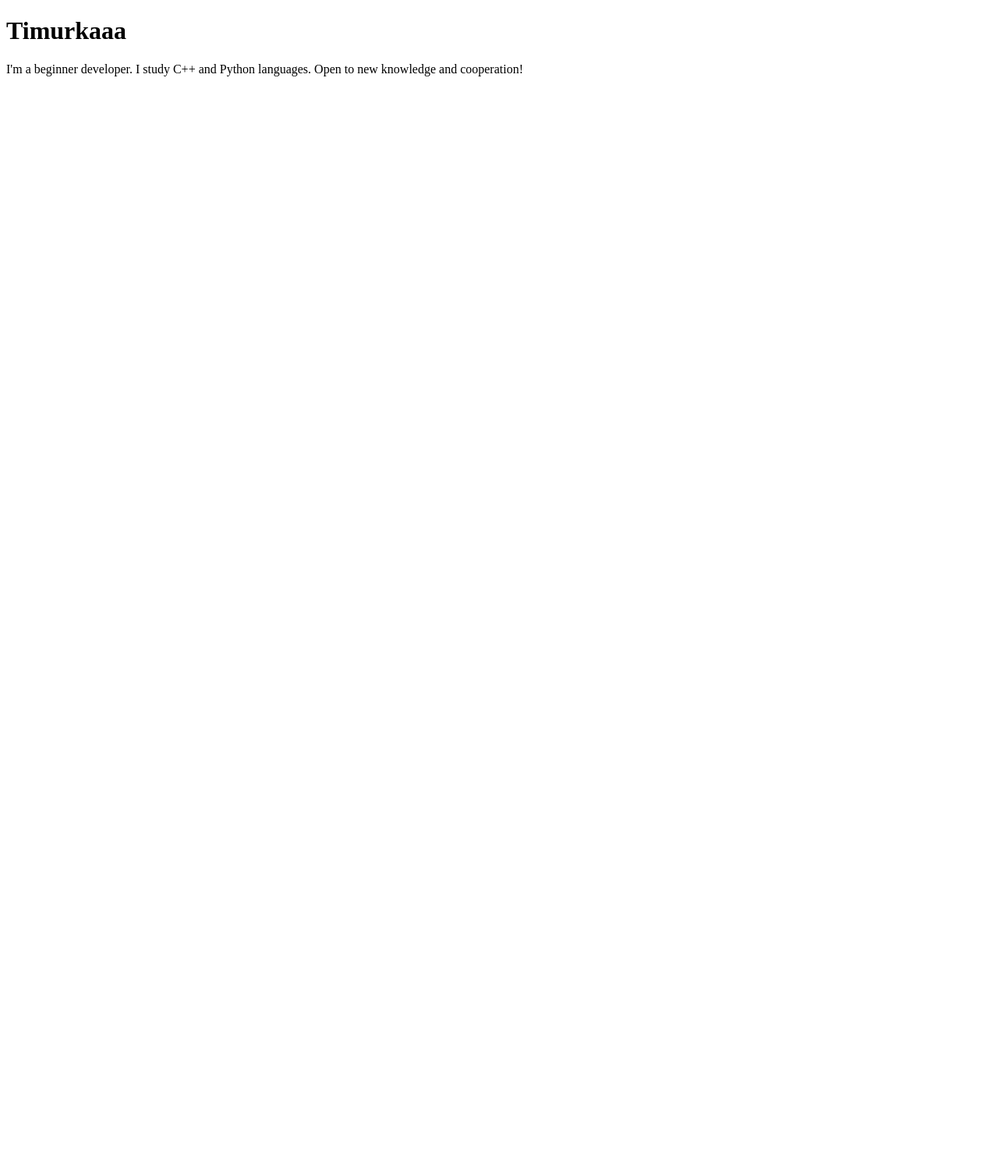
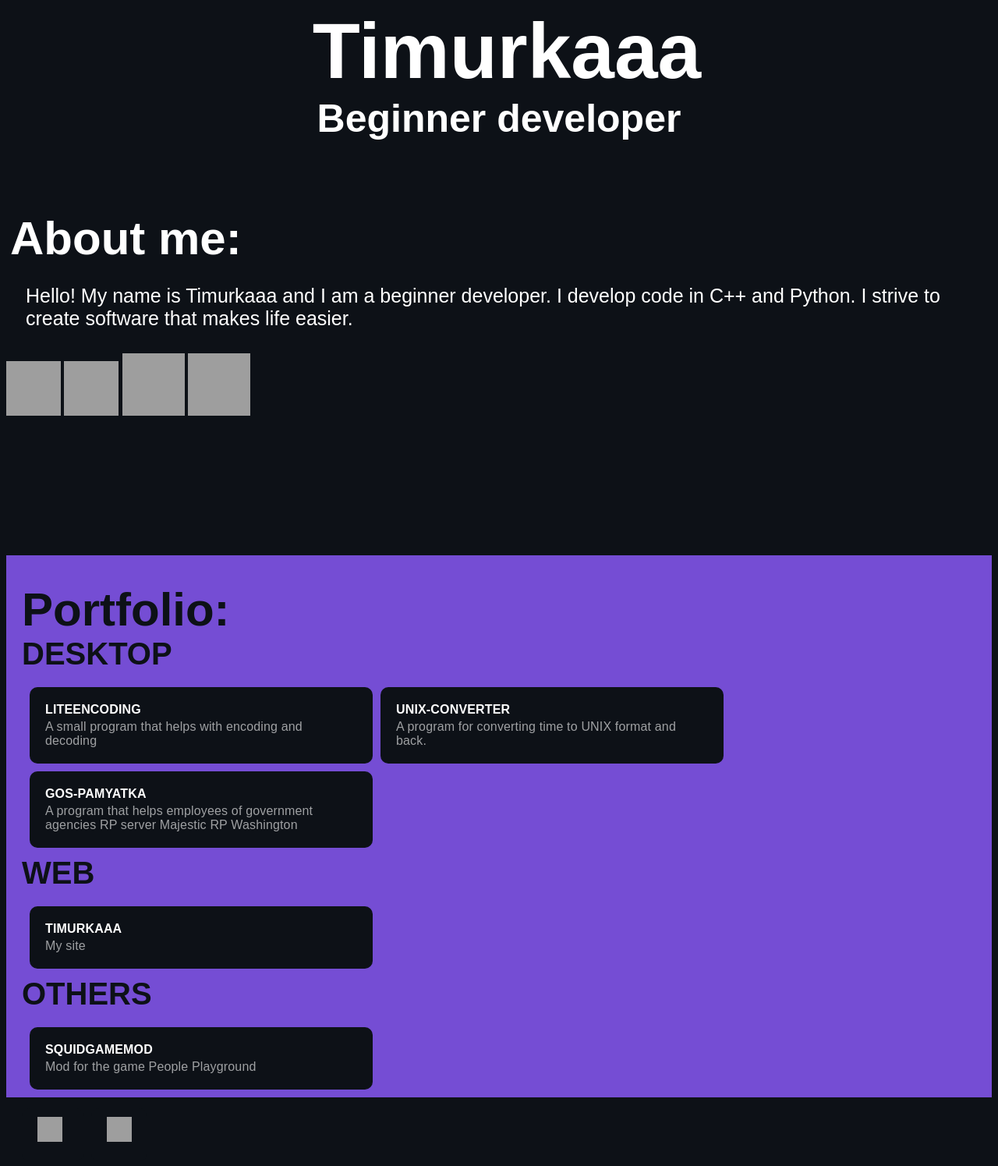
Before and after one commit to Timurkaaaaaaa/Timurkaaaaaaa.github.io, a plain HTML site: page index.html in a window 1280 px wide. Shown: the whole page at 78% size. Before the commit the page ends 800 px from the top, so only its background shows below. Drawn offline with Linux system fonts and the light colour scheme; grey boxes are pictures that could not be loaded.

Commit message:
🟢Publish page

```diff
--- a/index.html
+++ b/index.html
@@ -3,9 +3,70 @@
 <head>
     <meta charset="UTF-8">
     <title>Title</title>
+    <link rel="stylesheet" href="style.css">
 </head>
 <body>
-    <h1>Timurkaaa</h1>
-    I'm a beginner developer. I study C++ and Python languages. Open to new knowledge and cooperation!
+    <section id="welcome">
+        <h1 align="center" style="opacity: 1; transform: none;">Timurkaaa</h1>
+        <h3 align="center" style="opacity: 1; transform: none;">Beginner developer</h3>
+        <br><br><br><br><br>
+
+        <h2 style="opacity: 1; transform: none;">About me:</h2>
+        <p>Hello! My name is Timurkaaa and I am a beginner developer. I develop code in C++ and Python. I strive to create software that makes life easier.</p>
+    </section>
+    <section id="skills">
+        <img src="https://cdn.jsdelivr.net/gh/devicons/devicon@latest/icons/python/python-original.svg" height="70" width="70"/>
+        <img src="https://cdn.jsdelivr.net/gh/devicons/devicon@latest/icons/cplusplus/cplusplus-original.svg" height="70" width="70"/>
+        <img src="https://cdn.jsdelivr.net/gh/devicons/devicon@latest/icons/html5/html5-original-wordmark.svg" height="80" width="80"/>
+        <img src="https://cdn.jsdelivr.net/gh/devicons/devicon@latest/icons/css3/css3-original-wordmark.svg" height="80" width="80"/>
+    </section>
+    <br><br><br><br><br><br><br><br><br>
+    <section id="portfolio">
+        <h2 style="opacity: 1; transform: none;">Portfolio:</h2>
+        <h4>DESKTOP</h4>
+        <div class="portfolio">
+            <a href="https://github.com/Timurkaaaaaaa/LiteEncoding/" target="_blank">
+                LiteEncoding
+                <span>A small program that helps with encoding and decoding</span>
+            </a>
+            <a href="https://github.com/Timurkaaaaaaa/UNIX-Converter/" target="_blank">
+                UNIX-Converter
+                <span>A program for converting time to UNIX format and back.</span>
+            </a>
+            <a href="https://github.com/Timurkaaaaaaa/UNIX-Converter/" target="_blank">
+                GOS-Pamyatka
+                <span>A program that helps employees of government agencies RP server Majestic RP Washington</span>
+            </a>
+        </div>
+        <h4>WEB</h4>
+        <div class="portfolio">
+            <a href="https://timurkaaaaaaa.github.io/" target="_blank">
+                Timurkaaa
+                <span>My site</span>
+            </a>
+        </div>
+        <h4>OTHERS</h4>
+        <div class="portfolio">
+            <a href="https://steamcommunity.com/sharedfiles/filedetails/?id=3405947250" target="_blank">
+                SquidGameMod
+                <span>Mod for the game People Playground</span>
+            </a>
+        </div>
+    </section>
+    <section id="socials">
+        <p align="left">
+            <a href="https://discord.com/users/771247907315384320/" target="_blank" rel="noreferrer">
+                <picture>
+                    <source media="(prefers-color-scheme: dark)" srcset="https://raw.githubusercontent.com/danielcranney/readme-generator/main/public/icons/socials/discord-dark.svg" />
+                    <source media="(prefers-color-scheme: light)" srcset="https://raw.githubusercontent.com/danielcranney/readme-generator/main/public/icons/socials/discord.svg" />
+                    <img src="https://raw.githubusercontent.com/danielcranney/readme-generator/main/public/icons/socials/discord.svg" width="32" height="32" />
+                </picture> </a>
+            <a href="https://www.github.com/Timurkaaaaaaa/" target="_blank" rel="noreferrer">
+                <picture>
+                    <source media="(prefers-color-scheme: dark)" srcset="https://raw.githubusercontent.com/danielcranney/readme-generator/main/public/icons/socials/github-dark.svg" />
+                    <source media="(prefers-color-scheme: light)" srcset="https://raw.githubusercontent.com/danielcranney/readme-generator/main/public/icons/socials/github.svg" />
+                    <img src="https://raw.githubusercontent.com/danielcranney/readme-generator/main/public/icons/socials/github.svg" width="32" height="32" />
+                </picture> </a></p>
+    </section>
 </body>
 </html>
--- /dev/null
+++ b/style.css
@@ -0,0 +1,251 @@
+body {
+    font-family: RoadRadio, sans-serif;
+    background-color: var(--color-sub);
+    color: white;
+    background-color: rgb(13, 17, 23);
+}
+h1 {
+    font-size: 100px;
+    padding: 0px;
+    margin: 0px;
+    animation: 0.7s swashIn ease;
+}
+h2 {
+    padding: 0px;
+    margin: 0px;
+    font-size: 60px;
+    animation: 0.7s swashIn ease;
+}
+h3 {
+    font-size: 50px;
+    padding: 0px;
+    margin: 0px;
+    animation: 0.7s swashIn ease;
+}
+h4 {
+    font-size: 40px;
+    padding: 0px;
+    margin: 0px;
+    animation: 0.7s swashIn ease;
+}
+p {
+    font-size: 25px;
+    animation: 0.7s show ease;
+}
+
+#welcome {
+    animation: 2s show ease;
+    padding: 35px;
+    margin: 5px;
+    background-color: rgb(13, 17, 23);
+    display: flex;
+    flex-direction: column;
+    position: relative;
+    padding: var(--padding-section);
+    unicode-bidi: isolate;
+    min-height: 35svh;
+}
+
+#portfolio {
+    background-color: rgb(117, 77, 212);
+    display: flex;
+    flex-direction: column;
+    box-sizing: border-box;
+    position: relative;
+    padding: var(--padding-section);
+    overflow: hidden;
+    unicode-bidi: isolate;
+    color: rgb(13, 17, 23);
+    margin-block-start: 0.83em;
+    margin-block-end: 0.83em;
+    margin-inline-start: 0px;
+    margin-inline-end: 0px;
+    min-height: 30svh;
+}
+#portfolio h2{
+    padding-top: 35px;
+}
+#portfolio h2, h4, h1, p, div{
+    padding-left: 20px;
+}
+
+span {
+    display: block;
+    opacity: 0.6;
+    font-size: var(--font-size-sm);
+    font-weight: 500;
+    text-transform: initial;
+    margin-top: 4px;
+}
+
+a {
+    font-family: Gilroy, sans-serif;
+    background-color: rgb(13, 17, 23);
+    color: white;
+    border-radius: 10px;
+    font-weight: 600;
+    position: relative;
+    cursor: pointer;
+    letter-spacing: 0.01rem;
+    text-decoration: none;
+    text-transform: uppercase;
+    padding: 20px;
+    width: 400px;
+    margin-right: 10px;
+    margin-top: 10px;
+}
+a:hover {
+    background-color: rgb(0, 0, 0);
+}
+
+.portfolio {
+    margin: 10px;
+    display: flex;
+    flex-wrap: wrap;
+    animation: 0.5s vanishIn ease;
+}
+
+@keyframes show {
+  from { opacity: 0; }
+  to { opacity: 1; }
+}
+
+@-webkit-keyframes boingInUp {
+  0% {
+    opacity: 0;
+    -webkit-transform-origin: 50% 0%;
+    transform-origin: 50% 0%;
+    -webkit-transform: perspective(800px) rotateX(-90deg);
+    transform: perspective(800px) rotateX(-90deg);
+  }
+  50% {
+    opacity: 1;
+    -webkit-transform-origin: 50% 0%;
+    transform-origin: 50% 0%;
+    -webkit-transform: perspective(800px) rotateX(50deg);
+    transform: perspective(800px) rotateX(50deg);
+  }
+  100% {
+    opacity: 1;
+    -webkit-transform-origin: 50% 0%;
+    transform-origin: 50% 0%;
+    -webkit-transform: perspective(800px) rotateX(0deg);
+    transform: perspective(800px) rotateX(0deg);
+  }
+}
+
+@keyframes boingInUp {
+  0% {
+    opacity: 0;
+    -webkit-transform-origin: 50% 0%;
+    transform-origin: 50% 0%;
+    -webkit-transform: perspective(800px) rotateX(-90deg);
+    transform: perspective(800px) rotateX(-90deg);
+  }
+  50% {
+    opacity: 1;
+    -webkit-transform-origin: 50% 0%;
+    transform-origin: 50% 0%;
+    -webkit-transform: perspective(800px) rotateX(50deg);
+    transform: perspective(800px) rotateX(50deg);
+  }
+  100% {
+    opacity: 1;
+    -webkit-transform-origin: 50% 0%;
+    transform-origin: 50% 0%;
+    -webkit-transform: perspective(800px) rotateX(0deg);
+    transform: perspective(800px) rotateX(0deg);
+  }
+}
+
+
+#skills {
+    -webkit-animation-name: boingInUp;
+    animation: 0.7s boingInUp ease;
+}
+
+
+@-webkit-keyframes swashIn {
+  0% {
+    opacity: 0;
+    -webkit-transform-origin: 50% 50%;
+    transform-origin: 50% 50%;
+    -webkit-transform: scale(0, 0);
+    transform: scale(0, 0);
+  }
+
+  90% {
+    opacity: 1;
+    -webkit-transform-origin: 50% 50%;
+    transform-origin: 50% 50%;
+    -webkit-transform: scale(0.9, 0.9);
+    transform: scale(0.9, 0.9);
+  }
+
+  100% {
+    opacity: 1;
+    -webkit-transform-origin: 50% 50%;
+    transform-origin: 50% 50%;
+    -webkit-transform: scale(1, 1);
+    transform: scale(1, 1);
+  }
+}
+@keyframes swashIn {
+  0% {
+    opacity: 0;
+    -webkit-transform-origin: 50% 50%;
+    transform-origin: 50% 50%;
+    -webkit-transform: scale(0, 0);
+    transform: scale(0, 0);
+  }
+
+  90% {
+    opacity: 1;
+    -webkit-transform-origin: 50% 50%;
+    transform-origin: 50% 50%;
+    -webkit-transform: scale(0.9, 0.9);
+    transform: scale(0.9, 0.9);
+  }
+
+  100% {
+    opacity: 1;
+    -webkit-transform-origin: 50% 50%;
+    transform-origin: 50% 50%;
+    -webkit-transform: scale(1, 1);
+    transform: scale(1, 1);
+  }
+}
+
+.vanishIn {
+  animation-name: vanishIn;
+}
+
+@-webkit-keyframes vanishIn {
+  0% {
+    opacity: 0;
+    transform-origin: 50% 50%;
+    transform: scale(2, 2);
+    filter: blur(90px);
+  }
+  100% {
+    opacity: 1;
+    transform-origin: 50% 50%;
+    transform: scale(1, 1);
+    filter: blur(0px);
+  }
+}
+
+@keyframes vanishIn {
+  0% {
+    opacity: 0;
+    transform-origin: 50% 50%;
+    transform: scale(2, 2);
+    filter: blur(90px);
+  }
+  100% {
+    opacity: 1;
+    transform-origin: 50% 50%;
+    transform: scale(1, 1);
+    filter: blur(0px);
+  }
+}
```
Also changed, not shown: 3 other files.
